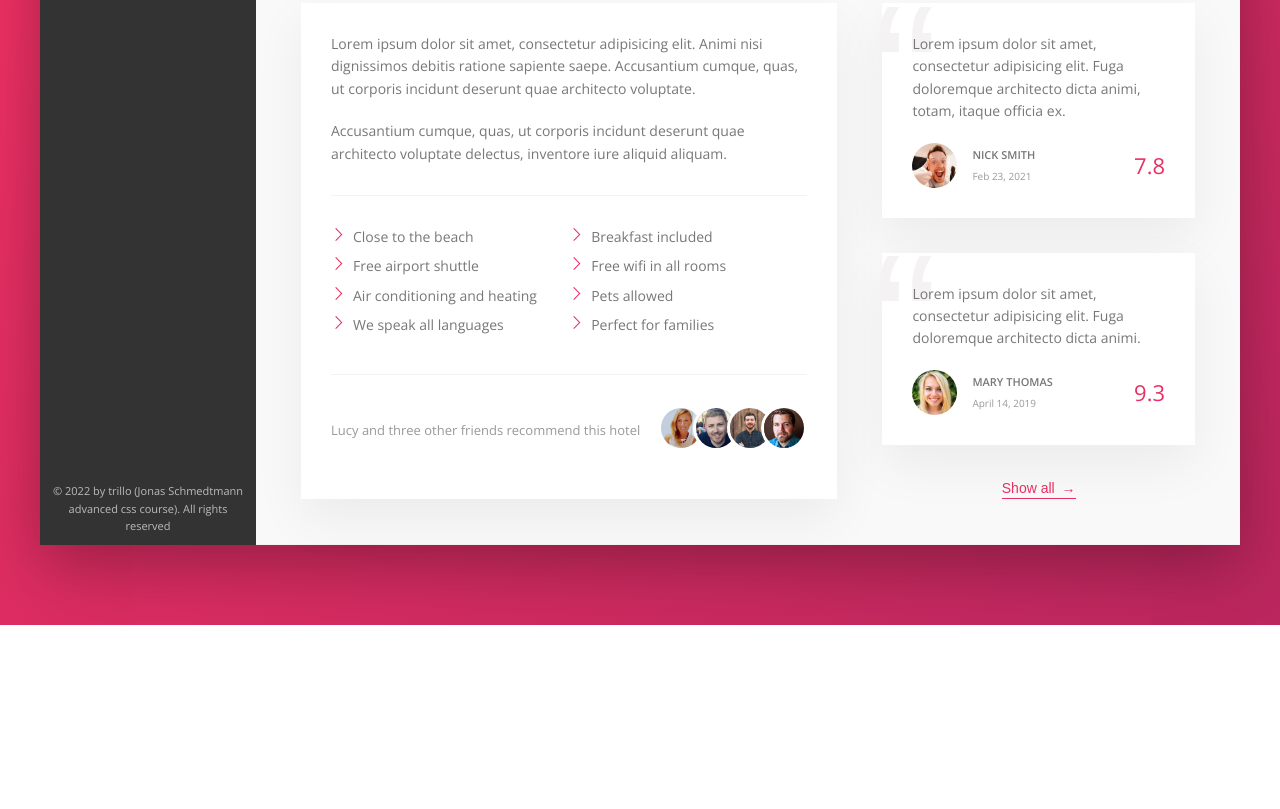
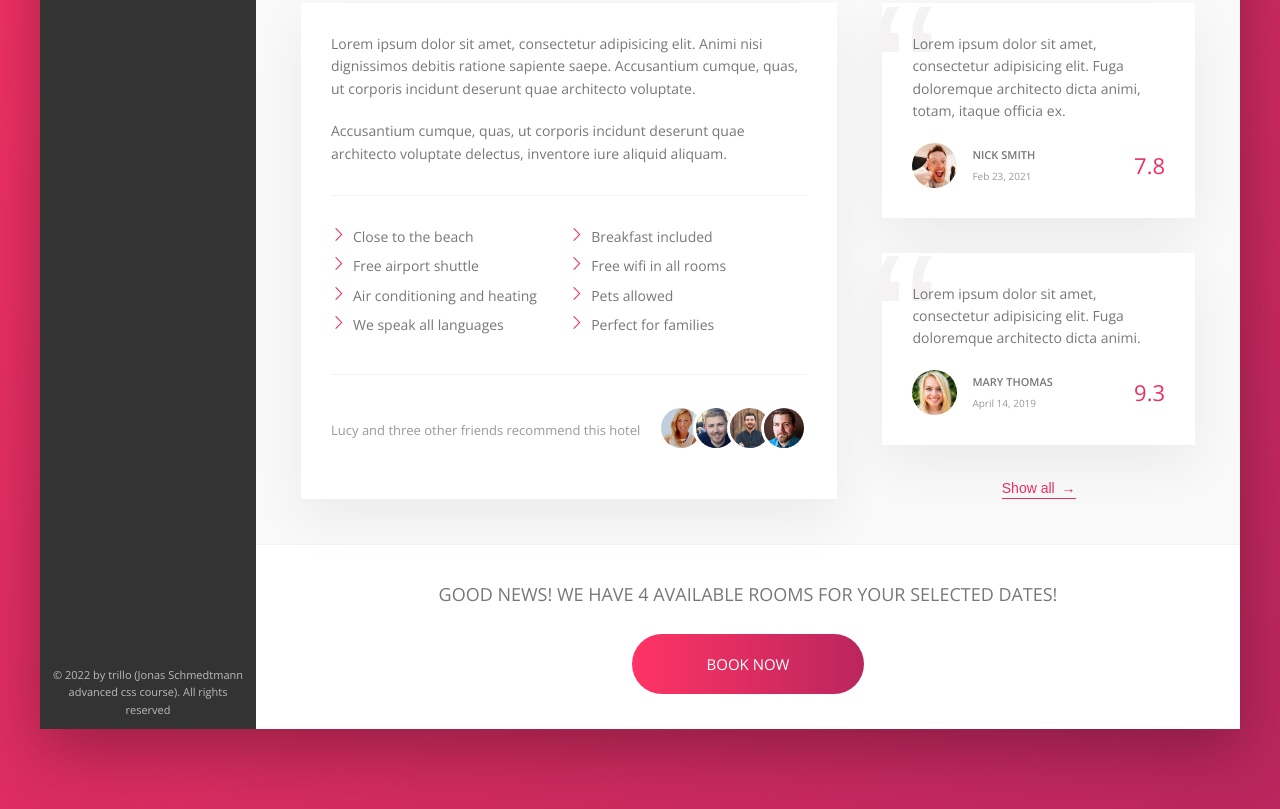
Before and after one commit to krissygroom/trillo-flexbox, a website: page index.html in a window 1280 px wide. Shown: the part 644-1453 px from the top of the page. Before the commit the page ends 1269 px from the top, so only its background shows below. Drawn offline with nearby package versions, Linux system fonts and the light colour scheme.

Commit message:
Finished CTA section

```diff
--- a/index.html
+++ b/index.html
@@ -14,7 +14,7 @@
     <title>trillo &mdash; Your all-in-one booking app</title>
   </head>
   <body>
-    <!-- Header Section -->
+    <!-- HEADER SECTION -->
     <div class="container">
       <header class="header">
         <img src="img/logo.png" alt="trillo logo" class="logo" />
@@ -55,9 +55,9 @@
         </nav>
       </header>
 
-      <!-- Main Content Sections -->
+      <!-- MAIN HOTEL CONTENT -->
       <div class="content">
-        <!-- Sidebar Section -->
+        <!-- SIDEBAR SECTION -->
         <nav class="sidebar">
           <ul class="side-nav">
             <li class="side-nav__item side-nav__item--active">
@@ -93,16 +93,16 @@
               </a>
             </li>
           </ul>
-          <!-- Legal Text -->
+          <!-- LEGAL TEXT -->
           <div class="legal">
             &copy; 2022 by trillo (Jonas Schmedtmann advanced css course). All
             rights reserved
           </div>
         </nav>
 
-        <!-- Hotel View Section -->
+        <!-- HOTEL VIEW SECTION -->
         <main class="hotel-view">
-          <!-- Hotels Gallery -->
+          <!-- HOTELS GALLERY -->
           <div class="gallery">
             <figure class="galler__item">
               <img
@@ -127,7 +127,7 @@
             </figure>
           </div>
 
-          <!-- Hotel Overview Section -->
+          <!-- HOTEL OVERVIEW SECTION -->
           <div class="overview">
             <h1 class="overview__heading">Hotel Las Palmas</h1>
             <div class="overview__stars">
@@ -161,7 +161,7 @@
             </div>
           </div>
 
-          <!-- Hotel Details Section -->
+          <!-- HOTEL DETAILS SECTION -->
           <div class="detail">
             <div class="description">
               <p class="paragraph">
@@ -215,6 +215,7 @@
               </div>
             </div>
 
+            <!-- REVIEWS SECTION -->
             <div class="user-reviews">
               <figure class="review">
                 <blockquote class="review__text">
@@ -259,6 +260,17 @@
               </button>
             </div>
           </div>
+
+          <!-- CALL TO ACTION SECTION -->
+          <div class="cta">
+            <h2 class="cta__book-now">
+              Good news! We have 4 available rooms for your selected dates!
+            </h2>
+            <button class="btn">
+              <span class="btn__visible">Book now</span>
+              <span class="btn__invisible">Only 4 rooms left!</span>
+            </button>
+          </div>
         </main>
       </div>
     </div>
--- a/sass/_components.scss
+++ b/sass/_components.scss
@@ -441,3 +441,75 @@
     z-index: 1;
   }
 }
+
+///////////////////////////////
+// CALL TO ACTION SECTION
+.cta {
+  padding: 3.5rem 0;
+  text-align: center;
+
+  &__book-now {
+    font-size: 1.8rem;
+    font-weight: 300;
+    text-transform: uppercase;
+    margin-bottom: 2.5rem;
+  }
+}
+
+// CTA btn
+.btn {
+  font-size: 1.5rem;
+  font-weight: 300;
+  font-family: inherit;
+  text-transform: uppercase;
+  border: none;
+  border-radius: 100px;
+  background-image: linear-gradient(
+    to right,
+    var(--color-primary-light),
+    var(--color-primary-dark)
+  );
+  color: #fff;
+  position: relative;
+  overflow: hidden;
+  cursor: pointer;
+
+  & > * {
+    display: inline-block;
+    height: 100%;
+    width: 100%;
+    transition: all 0.2s;
+  }
+
+  &__visible {
+    padding: 2rem 7.5rem;
+  }
+
+  &__invisible {
+    padding: 2rem 0;
+    position: absolute;
+    left: 0;
+    top: -100%;
+  }
+
+  &:hover {
+    background-image: linear-gradient(
+      to left,
+      var(--color-primary-light),
+      var(--color-primary-dark)
+    );
+  }
+
+  &:hover &__visible {
+    transform: translateY(100%);
+  }
+
+  &:hover &__invisible {
+    top: 0;
+  }
+
+  &:focus {
+    outline: none;
+    animation: pulsate 1s infinite;
+  }
+}
```
Also changed, not shown: css/style.css.
